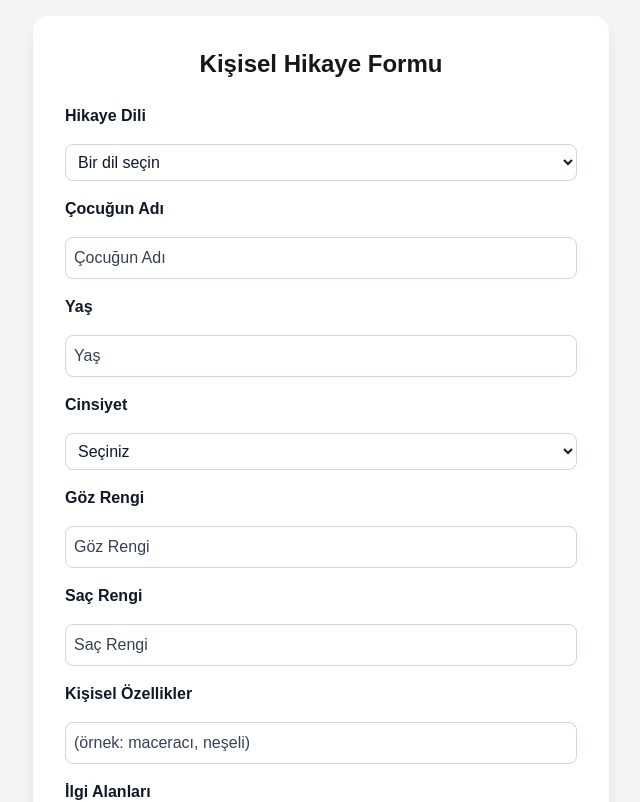
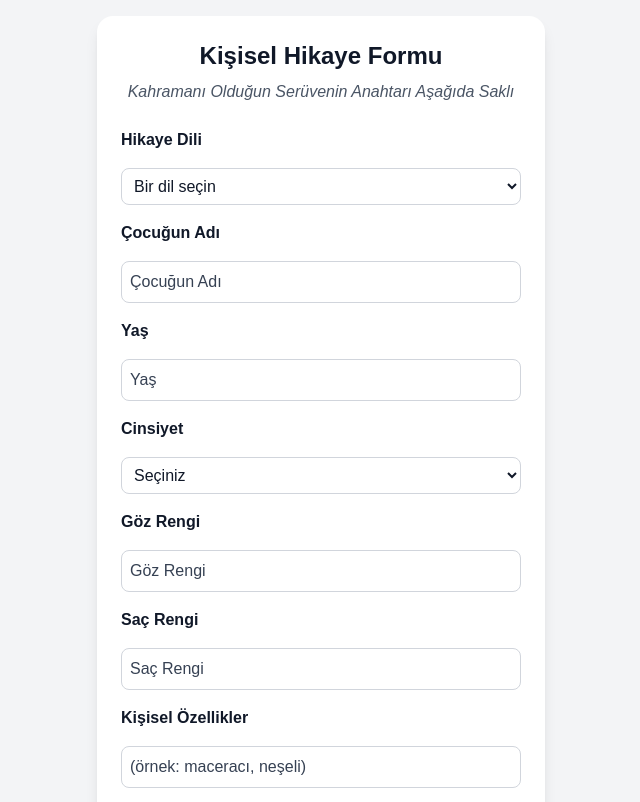
Before and after one commit to littlestorylabs/littlestorylabs, a Next.js app: page /form in a window 1280 px wide. Shown: the top 802 px of the page, without its empty margins (319-959 px from the left). Built offline with nearby package versions, Linux system fonts and the light colour scheme.

Commit message:
Form boyutu küçültüldü, başlık ve açıklama eklendi

```diff
--- a/app/form/page.js
+++ b/app/form/page.js
@@ -1,11 +1,12 @@
 export default function FormPage() {
   return (
     <main className="min-h-screen flex items-center justify-center bg-gray-100 p-4">
-      <div className="bg-white p-8 rounded-2xl shadow-lg w-full max-w-xl">
-        <h1 className="text-2xl font-bold mb-6 text-center">Kişisel Hikaye Formu</h1>
+      <div className="bg-white p-6 md:p-6 lg:p-6 rounded-2xl shadow-lg w-full max-w-md">
+        <h1 className="text-2xl font-extrabold mb-2 text-center text-gray-900">Kişisel Hikaye Formu</h1>
+        <p className="text-center text-gray-600 mb-6 italic">Kahramanı Olduğun Serüvenin Anahtarı Aşağıda Saklı</p>
+
         <form className="grid gap-4 text-gray-900">
 
-          {/* Hikaye Dili */}
           <label className="font-semibold">Hikaye Dili</label>
           <select className="input text-gray-900 placeholder-gray-700">
             <option value="">Bir dil seçin</option>
@@ -23,7 +24,6 @@ export default function FormPage() {
             <option value="ja">日本語</option>
           </select>
 
-          {/* Çocuk bilgileri */}
           <label className="font-semibold">Çocuğun Adı</label>
           <input type="text" placeholder="Çocuğun Adı" className="input text-gray-900 placeholder-gray-700" />
 
```
Also changed, not shown: app/globals.css (line endings or trailing spaces).
